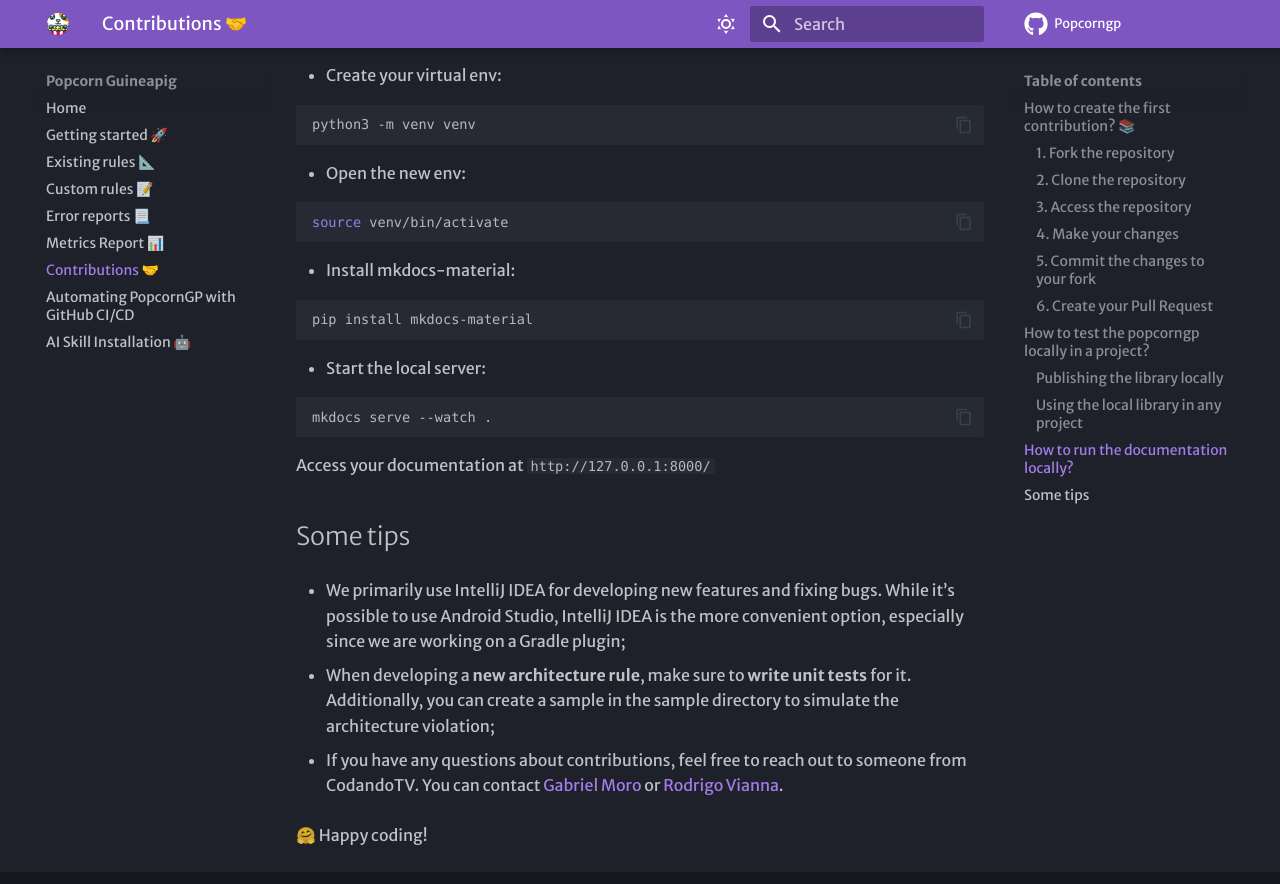
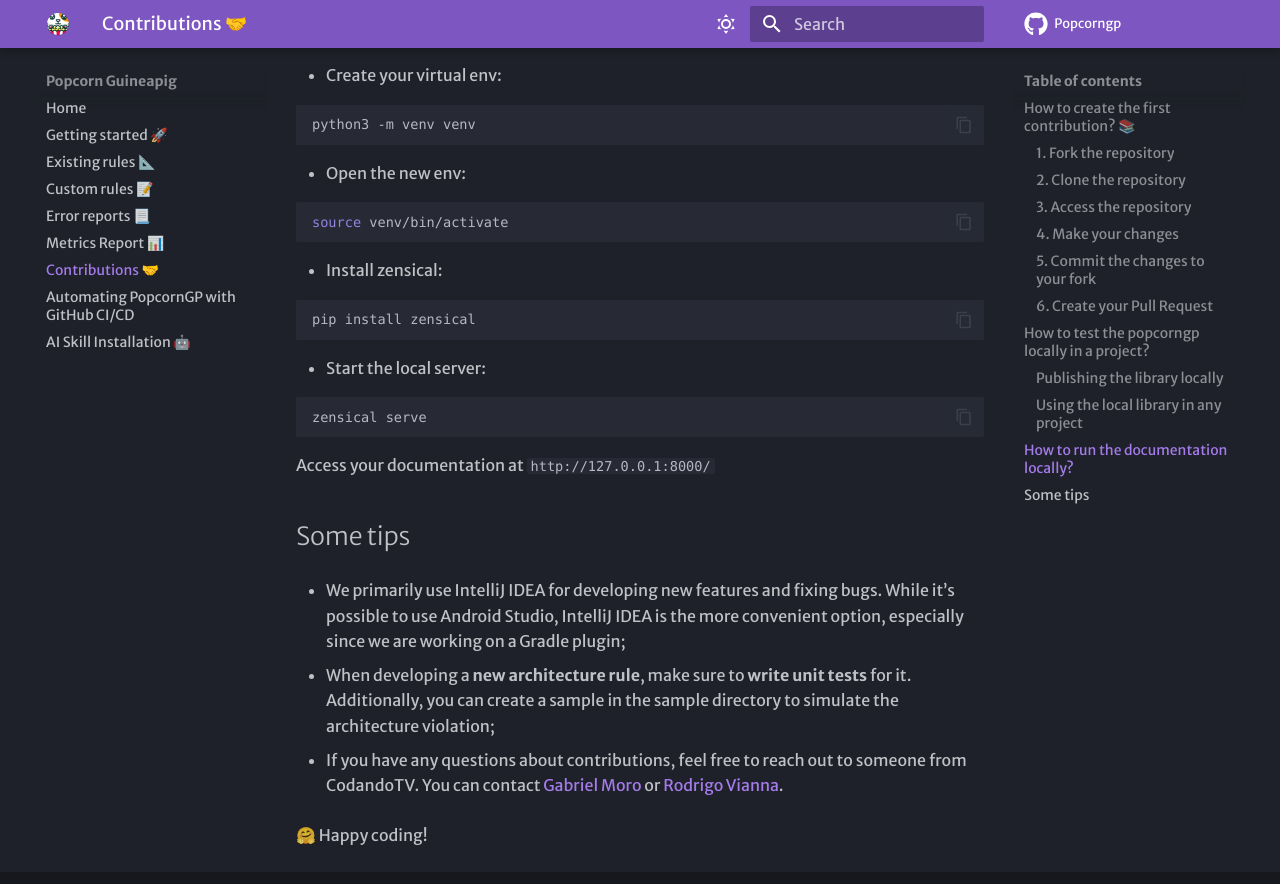
Before and after one commit to CodandoTV/popcorn-guineapig, an MkDocs documentation site: the page built from docs/6-contributions.md, in a window 1280 px wide and 900 px high, scrolled down 2547 px. Shown: the top 884 px of the window. Built offline with MkDocs 1.6.1 and Material for MkDocs 9.7.7, drawn with Linux system fonts in a browser that asks for light colours; some web fonts are replaced; comment, search, counter and statistics services are not loaded.

Commit message:
update to use zensical

````diff
--- a/docs/6-contributions.md
+++ b/docs/6-contributions.md
@@ -116,16 +116,16 @@
 source venv/bin/activate
 ```
 
-- Install mkdocs-material:
+- Install zensical:
 
 ```shell
-pip install mkdocs-material
+pip install zensical
 ```
 
 - Start the local server:
 
 ```shell
-mkdocs serve --watch .
+zensical serve
 ```
 
 Access your documentation at `http://127.0.0.1:8000/`
````
Also changed, not shown: 1 other file.
